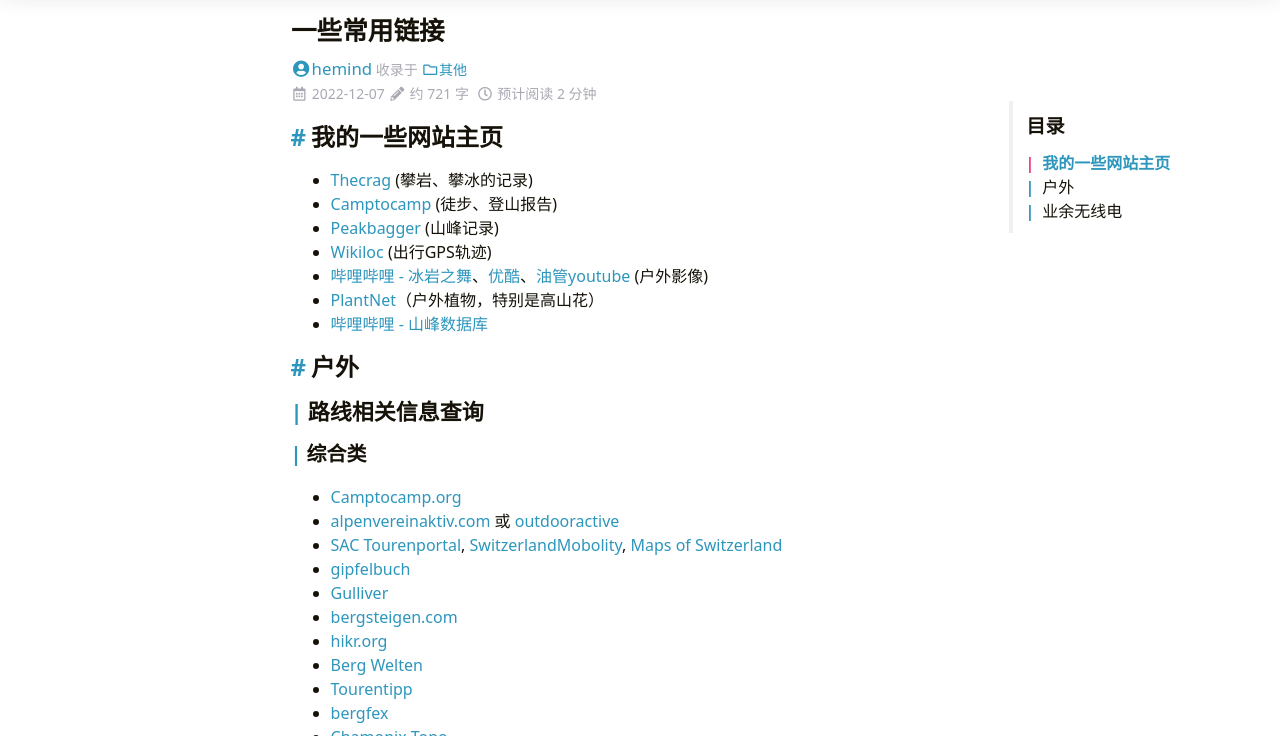
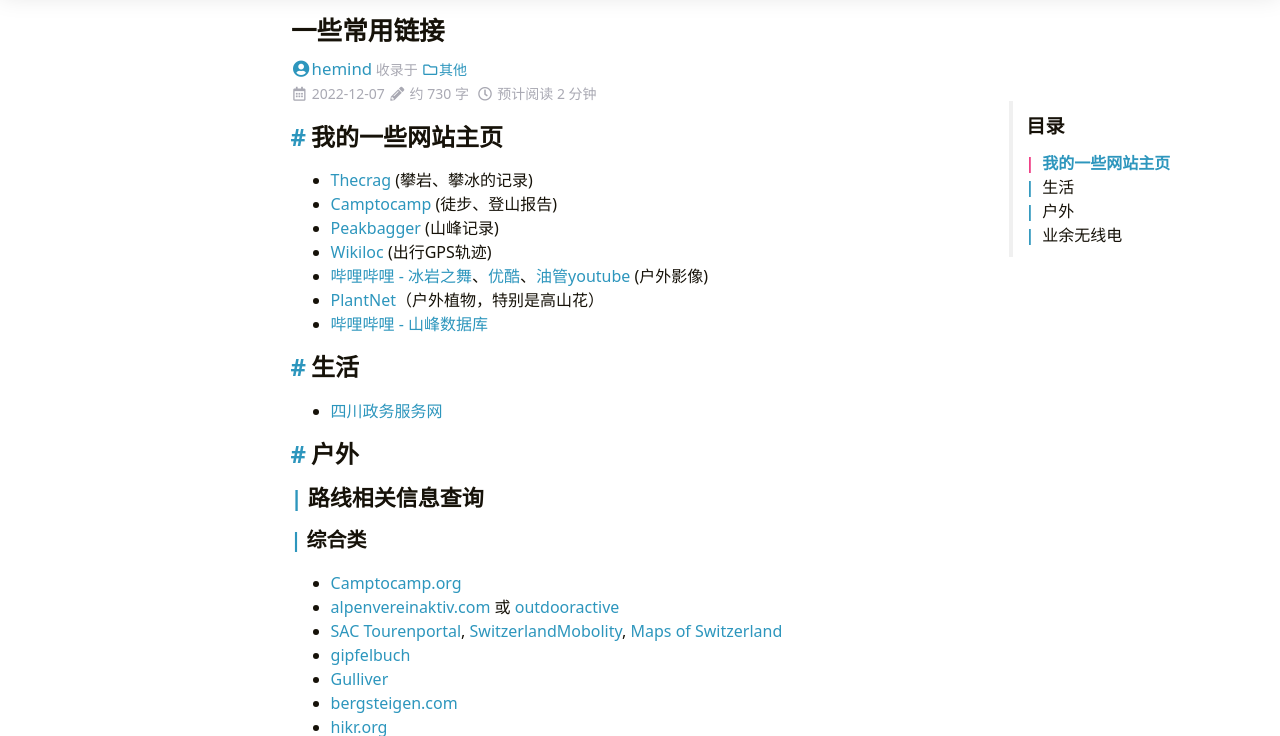
Before and after one commit to hemind/hemind.github.io, a plain HTML site: page posts/links/index.html in a window 1280 px wide. Shown: the part 59-795 px from the top of the page. Drawn offline with Linux system fonts and the light colour scheme.

Commit message:
building site Thu Oct 26 00:43:01 CST 2023

```diff
--- a/posts/links/index.html
+++ b/posts/links/index.html
@@ -27,7 +27,7 @@
         "mainEntityOfPage": {
             "@type": "WebPage",
             "@id": "http:\/\/hemind.github.io\/posts\/links\/"
-        },"genre": "posts","keywords": "工具","wordcount":  721 ,
+        },"genre": "posts","keywords": "工具","wordcount":  730 ,
         "url": "http:\/\/hemind.github.io\/posts\/links\/","datePublished": "2022-12-07T03:21:31+01:00","dateModified": "2022-12-07T03:21:31+01:00","publisher": {
             "@type": "Organization",
             "name": "hemind"},"author": {
@@ -77,7 +77,7 @@
             <div class="toc-content" id="toc-content-auto"></div>
         </div><article class="page single"><h1 class="single-title animated flipInX">一些常用链接</h1><div class="post-meta">
             <div class="post-meta-line"><span class="post-author"><a href="/" title="Author" rel=" author" class="author"><i class="fas fa-user-circle fa-fw"></i>hemind</a></span>&nbsp;<span class="post-category">收录于 <a href="/categories/%E5%85%B6%E4%BB%96/"><i class="far fa-folder fa-fw"></i>其他</a></span></div>
-            <div class="post-meta-line"><i class="far fa-calendar-alt fa-fw"></i>&nbsp;<time datetime="2022-12-07">2022-12-07</time>&nbsp;<i class="fas fa-pencil-alt fa-fw"></i>&nbsp;约 721 字&nbsp;
+            <div class="post-meta-line"><i class="far fa-calendar-alt fa-fw"></i>&nbsp;<time datetime="2022-12-07">2022-12-07</time>&nbsp;<i class="fas fa-pencil-alt fa-fw"></i>&nbsp;约 730 字&nbsp;
                 <i class="far fa-clock fa-fw"></i>&nbsp;预计阅读 2 分钟&nbsp;</div>
         </div><div class="details toc" id="toc-static"  kept="">
                 <div class="details-summary toc-title">
@@ -87,6 +87,7 @@
                 <div class="details-content toc-content" id="toc-content-static"><nav id="TableOfContents">
   <ul>
     <li><a href="#我的一些网站主页">我的一些网站主页</a></li>
+    <li><a href="#生活">生活</a></li>
     <li><a href="#户外">户外</a>
       <ul>
         <li><a href="#路线相关信息查询">路线相关信息查询</a></li>
@@ -117,6 +118,10 @@
 <li><a href="https://space.bilibili.com/187392328" target="_blank" rel="noopener noreffer">哔哩哔哩 - 冰岩之舞</a>、<a href="http://i.youku.com/i/UMzcxNjM0NzIw" target="_blank" rel="noopener noreffer">优酷</a>、<a href="https://www.youtube.com/@minhe2930/videos" target="_blank" rel="noopener noreffer">油管youtube</a> (户外影像)</li>
 <li><a href="https://identify.plantnet.org/users/103606264" target="_blank" rel="noopener noreffer">PlantNet</a>（户外植物，特别是高山花）</li>
 <li><a href="https://space.bilibili.com/1945125150" target="_blank" rel="noopener noreffer">哔哩哔哩 - 山峰数据库</a></li>
+</ul>
+<h2 id="生活">生活</h2>
+<ul>
+<li><a href="http://www.sczwfw.gov.cn/" target="_blank" rel="noopener noreffer">四川政务服务网</a></li>
 </ul>
 <h2 id="户外">户外</h2>
 <h3 id="路线相关信息查询">路线相关信息查询</h3>
```
